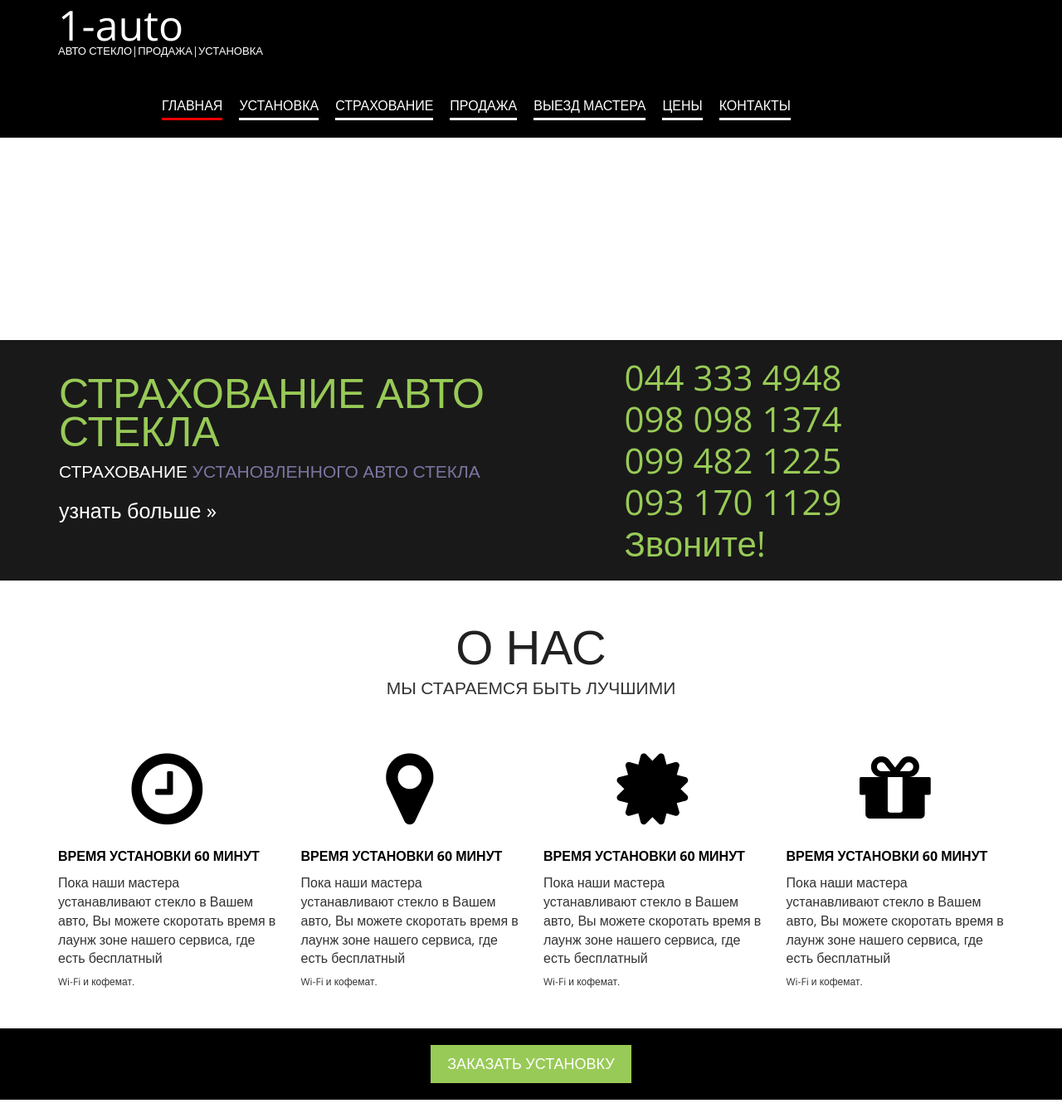
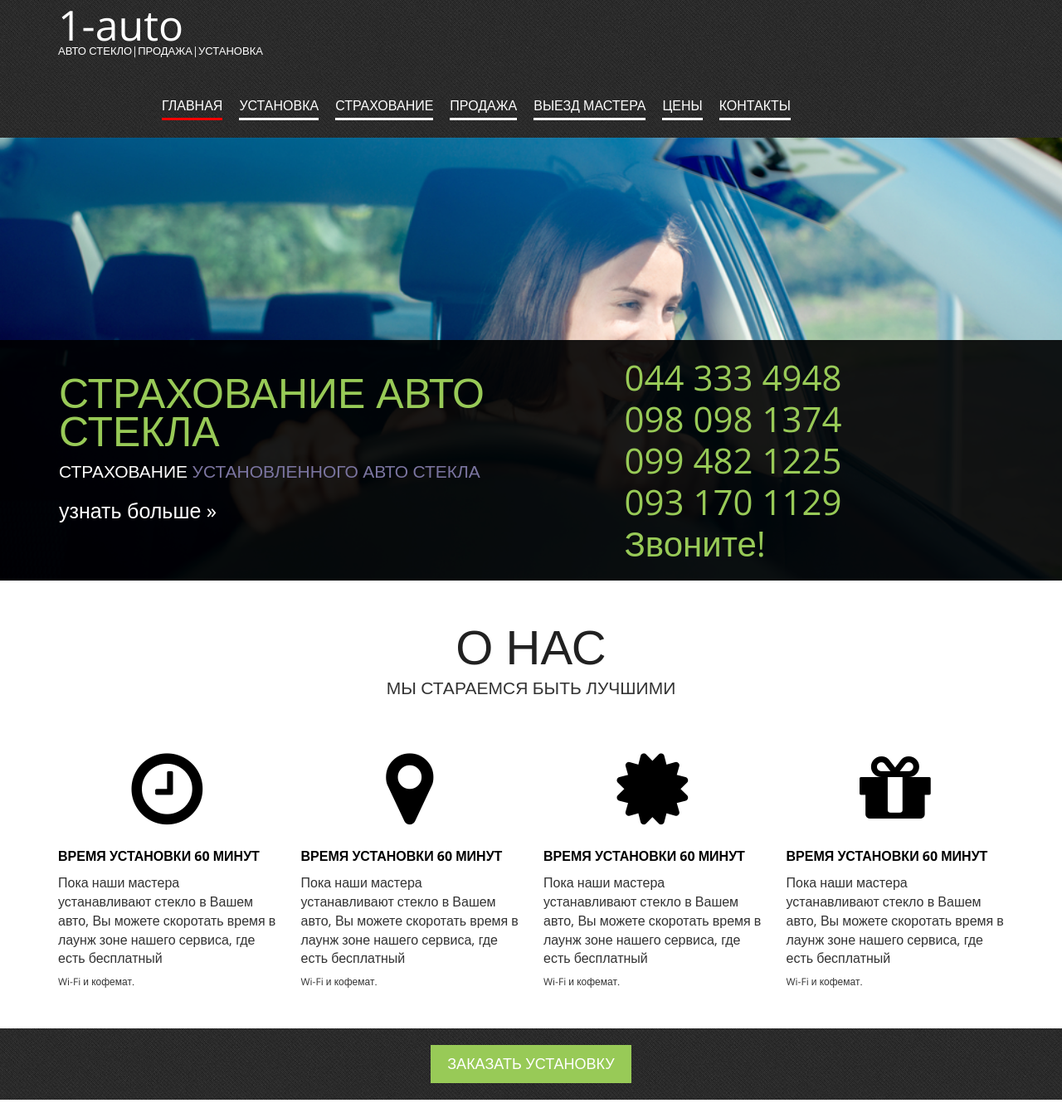
Before and after one commit to BondYuriy/avtosteklo, a website: page src/index.html in a window 1280 px wide. Shown: the top 1336 px of the page at 83% size. Drawn offline with nearby package versions, Linux system fonts and the light colour scheme; files that its build step writes are made by us from their sources; files whose address does not match are found by name.

Commit message:
adds fix bi

```diff
--- a/src/sass/common/header.scss
+++ b/src/sass/common/header.scss
@@ -3,7 +3,7 @@
 }
 
 .navbar-inverse {
-  background: #000 url(images/navy_blue.jpg);
+  background: #000 url(../img/navy_blue.jpg);
   border-color: transparent;
   min-height: auto;
 }
--- a/src/sass/components/_contact-box.scss
+++ b/src/sass/components/_contact-box.scss
@@ -1,5 +1,5 @@
 .contact-box {
-  background-color: #000;
+  background: #000 url(../img/navy_blue.jpg);
   padding: 30px 0;
 }
 
--- a/src/sass/pages/home.scss
+++ b/src/sass/pages/home.scss
@@ -1,5 +1,5 @@
 .jumbotron {
-  background: url(images/12.jpg) center no-repeat;
+  background: url(../img/12.jpg) center no-repeat;
   background-size: cover;
   min-height: 700px;
   position: relative;
@@ -93,7 +93,7 @@
 }
 
 .order-line {
-  background: #000 url(images/navy_blue.jpg);
+  background: #000 url(../img/navy_blue.jpg);
   height: auto;
   text-align: center;
   margin: 40px 0px;
```
Also changed, not shown: build/css/styles.css.
